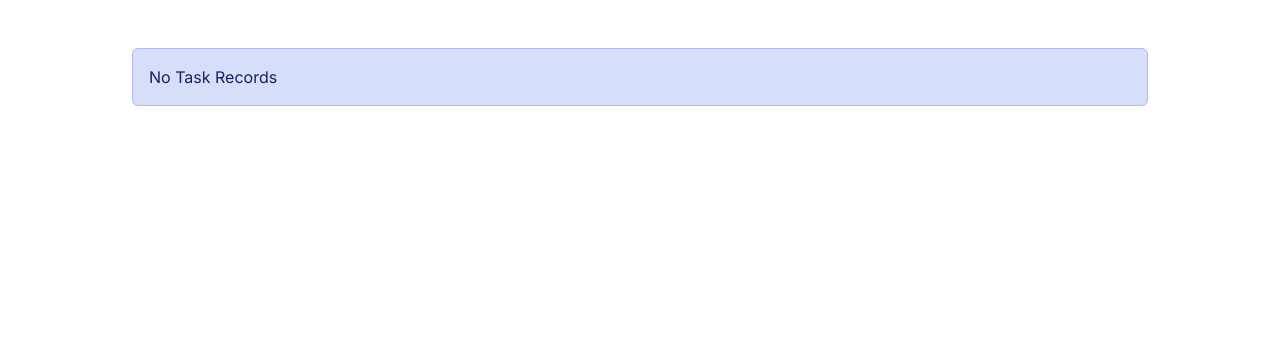
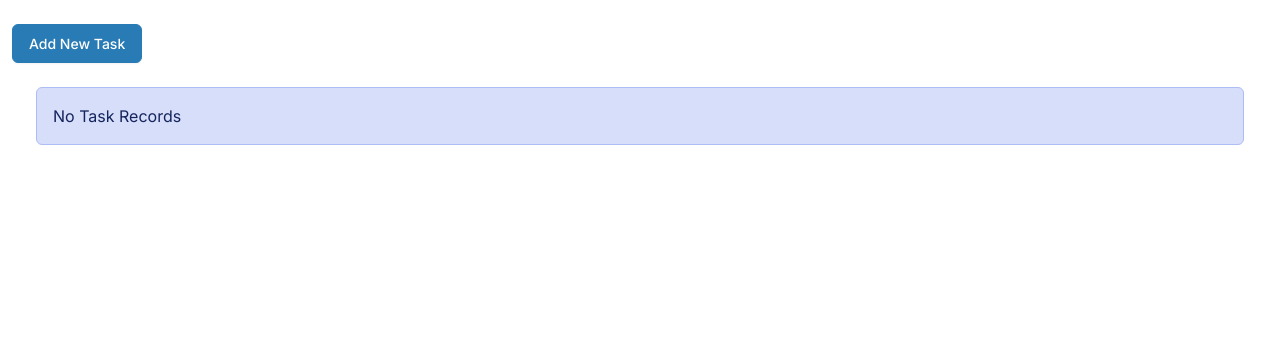
Before and after one commit to JosephBhanniel/AimFlick, a Django app: page /task-list in a window 1280 px wide. Shown: the part 85-429 px from the top of the page. Run offline with Django 4.2, Linux system fonts and the light colour scheme; a user stored in the database is signed in; data comes from the database, SQL or seed files in the repository; both versions use the stored data as it was after the commit; some libraries are stand-ins or nearby versions.

Commit message:
updated Tasks Crud

```diff
--- a/tasks/forms.py
+++ b/tasks/forms.py
@@ -14,11 +14,13 @@ class RegisterForm(UserCreationForm):
 class TaskForm(forms.ModelForm):
     class Meta:
         model = Task
-        fields = ['title']
+        fields = ['title', 'description']
         labels = {
             'title' : 'Title',
+            'description' : 'Description',
         }
 
         widgets = {
             'title' : forms.TextInput(attrs={'class': 'form-control'}),
+            'description' : forms.Textarea(attrs={'class': 'form-control'}),
         }
--- a/tasks/models.py
+++ b/tasks/models.py
@@ -3,6 +3,7 @@ from django.contrib.auth.models import User
 
 class Task(models.Model):
     title = models.CharField(max_length=200)
+    description = models.CharField(max_length=255, default="Wash my clothes")
     completed = models.BooleanField(default=False)
     user = models.ForeignKey(User, on_delete=models.CASCADE)
 
--- a/tasks/templates/main/user/tasks.html
+++ b/tasks/templates/main/user/tasks.html
@@ -1,20 +1,32 @@
 {%extends 'main/base.html'%} {% block title %} Add Task {% endblock %} {% load crispy_forms_tags %} {% block content %}
 
-<div class="mx-5 p-5">
-    {% if tasks %}
-    <table class="table table-hover">
+<div class="text-sm">
+    <div class="d-flex justify-content-start my-4">
+        <a href="add-task" class="btn btn-info">Add New Task</a>
+    </div>
+
+    {% if request.GET.success %}
+    <div class="text-center"></div>
+    <div class="alert alert-success mx-5 text-center" role="alert">
+        Task Deleted successfully.
+    </div>
+</div>
+{% endif %} {% if tasks %}
+<table class="table table-hover ">
     <thead>
-            <tr>
+        <tr class="table-info">
             <th scope="col">Title</th>
-                <th scope="col">Completed</th>
+            <th scope="col">Description</th>
+            <th scope="col">Status</th>
             <th scope="col">Actions</th>
             <!-- New column for actions -->
         </tr>
     </thead>
     <tbody>
         {% for task in tasks %}
-            <tr class="table-info">
+        <tr>
             <td>{{ task.title }}</td>
+            <td>{{ task.description }}</td>
             <td>
                 {% if task.completed %}
                 <i class="fas fa-check"></i>
@@ -24,10 +36,62 @@
                 Not Completed {% endif %}
             </td>
             <td>
-                    <a href="" class="btn btn-sm btn-info"><i class="fa-solid fa-circle-info fa-lg"></i></a>
-                    <a href="" class="btn btn-sm btn-warning">
+                <a href="{% url 'completed' task.id %}" class="btn btn-sm btn-success mx-1 mt-1"><i class="fas fa-check fa-lg"></i></a>
+                <!-- <a href="" class="btn btn-sm btn-info"><i class="fa-solid fa-circle-info fa-lg"></i></a> -->
+                <button class="btn btn-sm btn-info mx-1 mt-1" href="{% url 'task_details' task.id %}" data-bs-toggle="modal" data-bs-target="#mymodal{{task.id}}"><i class="fa-solid fa-circle-info fa-lg"></i></button>
+                <!-- STUDENT DETAILS MODAL -->
+                <div class="modal" id="mymodal{{task.id}}">
+                    <div class="modal-dialog" role="document">
+                        <div class="modal-content">
+                            <div class="modal-header">
+                                <h5 class="modal-title">Task: {{ task.title}}</h5>
+                                <button type="button" class="btn-close" data-bs-dismiss="modal" aria-label="Close">
+                                <span aria-hidden="true"></span>
+                              </button>
+                            </div>
+                            <div class="modal-body">
+                                <ul class="list-unstyled">
+                                    <li>Task Title: <strong>{{ task.description }}</strong></li>
+                                </ul>
+                            </div>
+                            <div class="modal-footer">
+                                <button type="button" class="btn btn-secondary" data-bs-dismiss="modal">Close</button>
+                            </div>
+                        </div>
+                    </div>
+                </div>
+                <a href="{% url 'edit' task.id %}" class="btn btn-sm btn-warning mx-1 mt-1">
                     <i class="fa-solid fa-pen-to-square fa-lg"></i></a>
-                    <a href="" class="btn btn-sm btn-danger"><i class="fa-solid fa-trash fa-lg"></i></a>
+                <button class="btn btn-sm btn-danger mt-1 mx-1" data-bs-toggle="modal" data-bs-target="#delete{{task.id}}"><i class="fa-solid fa-trash fa-lg"></i></button>
+
+
+                <!-- CONFIRM DELETETION MODAL -->
+
+                <div class="modal" id="delete{{task.id}}">
+                    <div class="modal-dialog" role="document">
+                        <div class="modal-content">
+                            <div class="modal-header">
+                                <h5 class="modal-title">Student: {{ task.firstname}} {{task.lastname}}</h5>
+                                <button type="button" class="btn-close" data-bs-dismiss="modal" aria-label="Close">
+                            <span aria-hidden="true"></span>
+                          </button>
+                            </div>
+                            <div class="modal-body">
+                                <p>Are you sure you want to delete the student?</p>
+
+                            </div>
+                            <div class="modal-footer">
+                                <form action="{% url 'delete' task.id %}" method="POST">
+                                    {% csrf_token %}
+                                    <input type="submit" class="btn btn-danger" value="Delete">
+                                </form>
+                                <button type="button" class="btn btn-secondary" data-bs-dismiss="modal">Close</button>
+                            </div>
+                        </div>
+                    </div>
+                </div>
+
+
             </td>
         </tr>
         {% endfor %}
--- a/tasks/templates/main/user/user_home.html
+++ b/tasks/templates/main/user/user_home.html
@@ -3,6 +3,7 @@
     <div class="container mt-5">
         <div class="d-flex justify-content-start my-2">
             <a href="add-task" class="btn btn-info">Add New Task</a>
+            <a href="task-list" class="btn btn-info mx-2">View Tasks</a>
         </div>
         <div class="text-center">
             <h1 class="display-5 text-dark">Hello, {{user.username}}!</h1>
@@ -38,7 +39,7 @@
                         <div class="card-body">
                             {% if tasks %}
                             <h4 class="card-title">{{pending_tasks}}</h4>
-                            <a href="task-list" class="btn btn-info">View Tasks</a> {% else%}
+                            <a href="task-list" class="btn btn-warning">View Tasks</a> {% else%}
                             <h5>No tasks at the moment</h5>
                             {% endif %}
                         </div>
@@ -53,7 +54,7 @@
                         <div class="card-body">
                             {% if tasks %}
                             <h4 class="card-title">{{completed_tasks}}</h4>
-                            <a href="task-list" class="btn btn-info">View Tasks</a> {% else%}
+                            <a href="task-list" class="btn btn-success">View Tasks</a> {% else%}
                             <h5>No tasks at the moment</h5>
                             {% endif %}
                         </div>
--- a/tasks/urls.py
+++ b/tasks/urls.py
@@ -6,6 +6,9 @@ urlpatterns = [
     path("home", views.user_homepage, name="user_homepage"),
     path("sign-up", views.sign_up, name="sign_up"),
     path("add-task", views.add_task, name="add_task"),
-    path("task-list", views.task_list, name="task_list")
-
+    path("task-list", views.task_list, name="task_list"),
+    path("edit/<int:id>", views.edit, name="edit"),
+    path("<int:id>", views.task_details, name="task_details"),
+    path('delete/<int:id>/', views.delete, name='delete'),
+    path('completed/<int:id>/', views.completed, name='completed'),
 ]
--- a/tasks/views.py
+++ b/tasks/views.py
@@ -1,5 +1,7 @@
 from django.shortcuts import render, redirect
+from django.http import HttpResponseRedirect
 from .models import Task
+from django.urls import reverse
 from .forms import RegisterForm, TaskForm
 from django.contrib.auth import login, logout, authenticate
 from django.contrib.auth.decorators import login_required
@@ -39,6 +41,12 @@ def sign_up(request):
     return render(request, 'registration/sign_up.html', {'form': form})
 
 
+
+def task_details(request, id):
+    task = Task.objects.get(pk=id)
+    return HttpResponseRedirect(reverse('task_list'))
+
+
 @login_required
 def add_task(request):
     if request.method == 'POST':
@@ -57,3 +65,35 @@ def add_task(request):
 def task_list(request):
     tasks = Task.objects.filter(user=request.user)
     return render(request, 'main/user/tasks.html', {'tasks': tasks})
+
+
+def edit(request, id):
+    if request.method == "POST":
+        task_instance = Task.objects.get(pk=id)
+        form = TaskForm(request.POST, instance=task_instance)
+        if form.is_valid():
+            form.save()
+            return render(request, 'main/user/edit.html', {
+                'form': form,
+                'success': True
+            })
+    else:
+        task_instance = Task.objects.get(pk=id)
+        form = TaskForm(instance=task_instance)
+        return render(request, 'main/user/edit.html', {
+            'form': form
+        })
+
+def delete(request, id):
+    if request.method == "POST":
+        task = Task.objects.get(pk=id)
+        task.delete()
+        # Add 'success' parameter to the URL
+        return HttpResponseRedirect(reverse('task_list') + '?success=True')
+
+def completed(request, id):
+    task = Task.objects.get(pk = id)
+    task.completed = True
+    task.save()
+
+    return HttpResponseRedirect(reverse('task_list'))
```
Also changed, not shown: tasks/templates/main/user/edit.html (added, +20 -0 lines), db.sqlite3, tasks/migrations/0002_task_description.py (added). Lines whose indentation alone changed are shown as unchanged.
